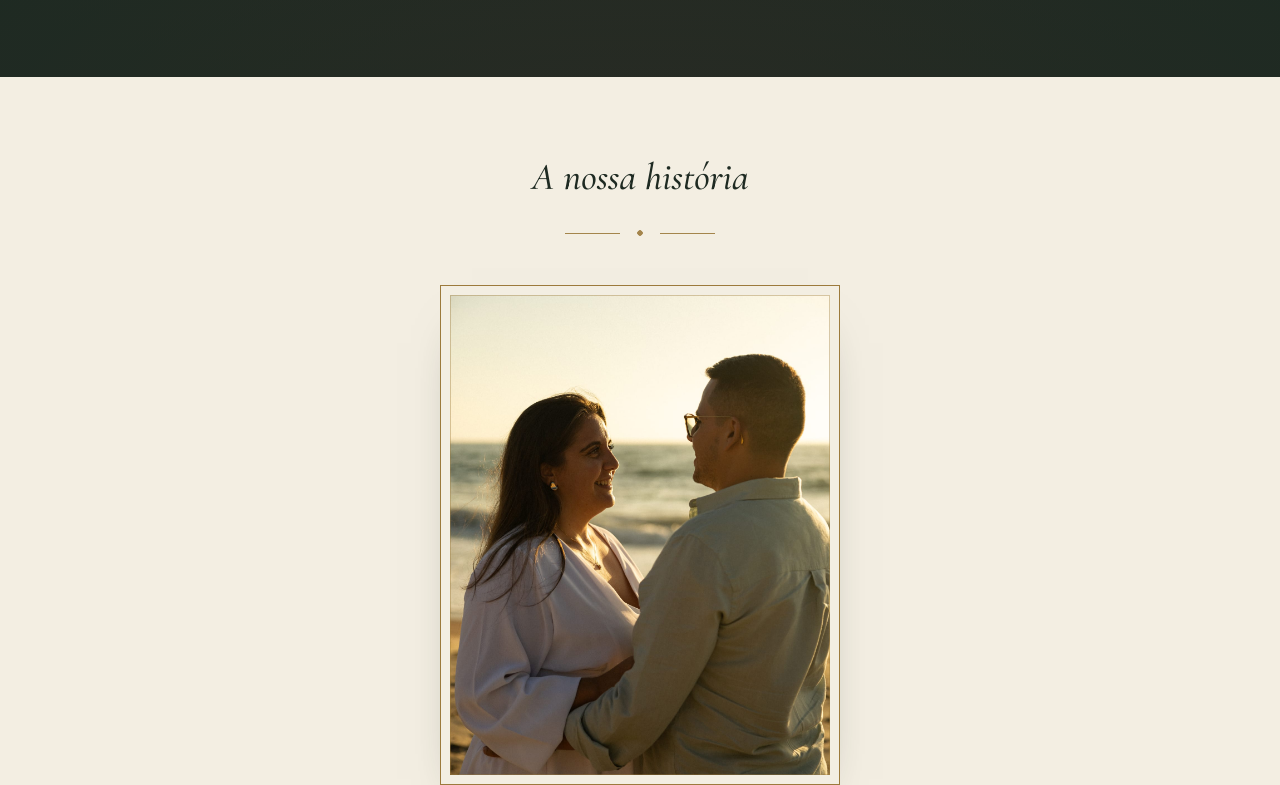
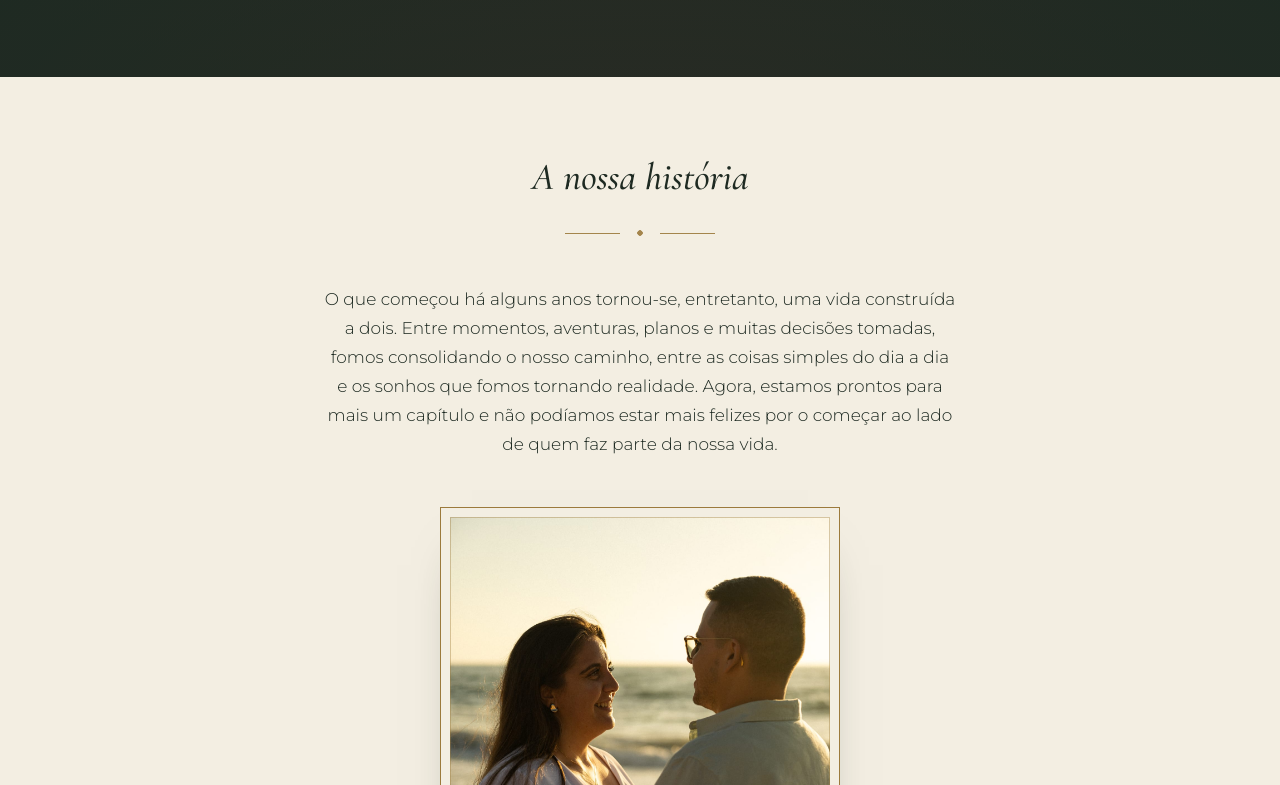
Before and after one commit to Prozini/casamento.marianafilipe, a plain HTML site: page index.html in a window 1280 px wide. Shown: the part 728-1513 px from the top of the page. Drawn offline with nearby package versions, Linux system fonts and the light colour scheme; files whose address does not match are found by name.

Commit message:
Add photos and changes on index.html

```diff
--- a/index.html
+++ b/index.html
@@ -338,6 +338,7 @@
     color:var(--ink);
     max-width:60ch;
     margin:0 auto 32px;
+    text-align: center;
   }
   .photo-frame{
     position:relative;
@@ -830,7 +831,10 @@
 <section class="historia" id="historia">
   <div class="container">
     <h2>A nossa história</h2>
-
+    <p>O que começou há alguns anos tornou-se, entretanto, uma vida construída a dois.
+      Entre momentos, aventuras, planos e muitas decisões tomadas, fomos consolidando o nosso caminho,
+      entre as coisas simples do dia a dia e os sonhos que fomos tornando realidade.
+      Agora, estamos prontos para mais um capítulo e não podíamos estar mais felizes por o começar ao lado de quem faz parte da nossa vida.</p>
     <div class="photo-frame reveal d1">
       <img src="assets/fotografia-casal.jpeg" alt="Mariana e Filipe" decoding="async"
            onerror="this.style.display='none'; this.nextElementSibling.style.display='flex';">
```
Also changed, not shown: assets/a-preencher.jpeg (renamed from a-preencher.jpeg), assets/fotografia-ano-2020.jpeg (renamed from fotografia-ano-2020.jpeg), assets/fotografia-ano-2021.jpeg (renamed from fotografia-ano-2021.jpeg), assets/fotografia-ano-2022.jpeg (renamed from fotografia-ano-2022.jpeg), assets/fotografia-ano-2023.jpeg (renamed from fotografia-ano-2023.jpeg), assets/fotografia-ano-2024.jpeg (renamed from fotografia-ano-2024.jpeg), assets/fotografia-ano-2025.jpeg (renamed from fotografia-ano-2025.jpeg), assets/fotografia-ano-2026.jpeg (renamed from fotografia-ano-2026.jpeg), assets/fotografia-casal.jpeg (renamed from fotografia-casal.jpeg), fotografia-encontro.jpg (deleted), 2 other files.
